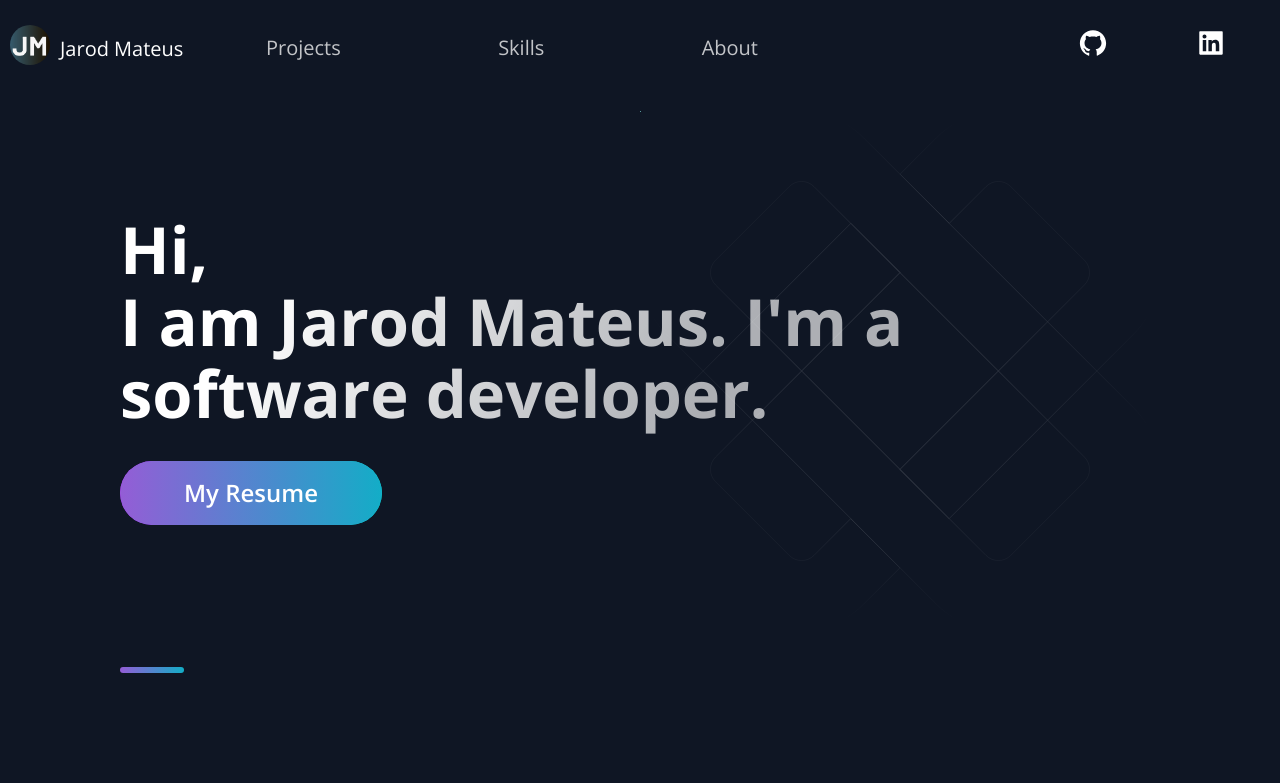
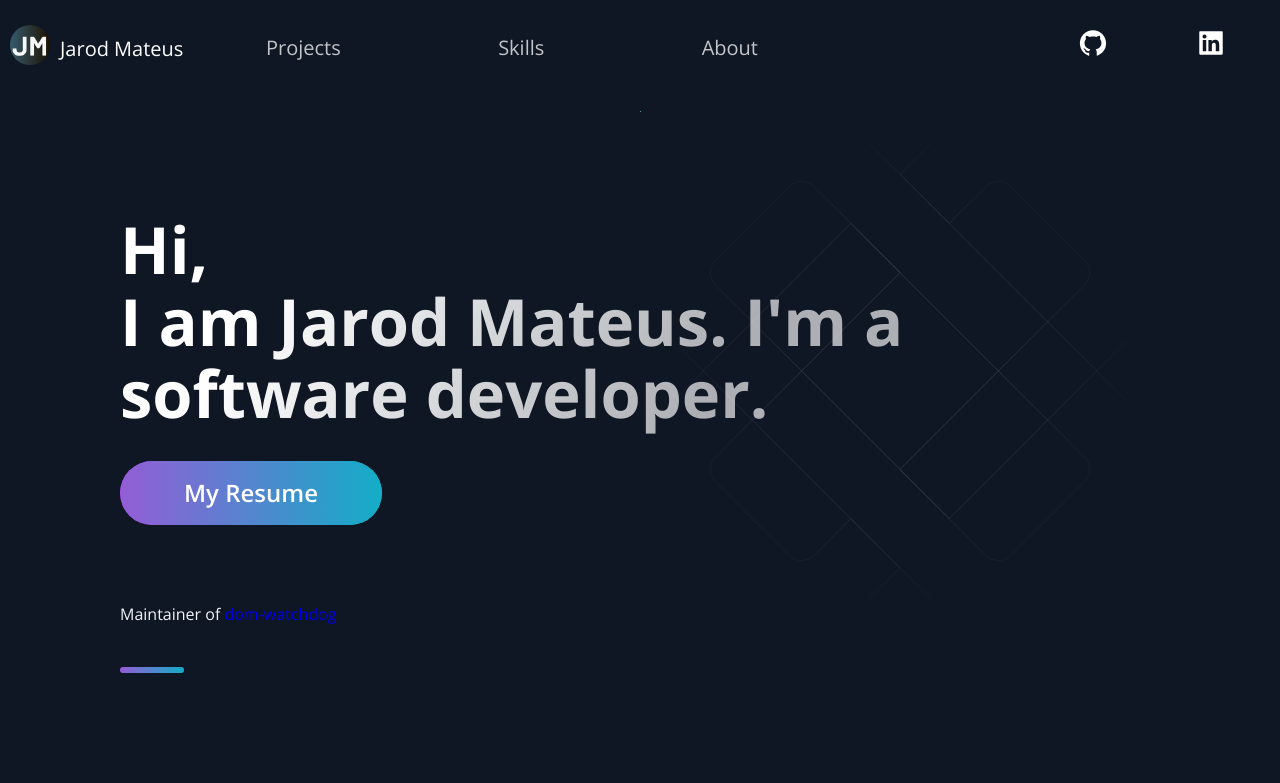
Before and after one commit to jarodsim/jarodmateus, a Next.js app: page / in a window 1280 px wide. Shown: the top 783 px of the page. Built offline with nearby package versions, Linux system fonts and the light colour scheme.

Commit message:
Adicionar link para o pacote dom-watchdog no componente Hero e corrigir atributo crossOrigin no script do documento

```diff
--- a/src/components/Hero/Hero.js
+++ b/src/components/Hero/Hero.js
@@ -7,6 +7,7 @@ import {
 } from '../../styles/GlobalComponents'
 import Button from '../../styles/GlobalComponents/Button'
 import { LeftSection } from './HeroStyles'
+import Link from 'next/link'
 
 const Hero = (props) => (
   <>
@@ -24,6 +25,7 @@ const Hero = (props) => (
         >
           My Resume
         </Button>
+        Maintainer of <Link href={'https://www.npmjs.com/package/dom-watchdog'} target='_blank' >dom-watchdog</Link>
       </LeftSection>
     </Section>
   </>
--- a/src/pages/_document.js
+++ b/src/pages/_document.js
@@ -32,7 +32,7 @@ export default class MyDocument extends Document {
       <Html lang='pt-br'>
         <Head>
           <script async src="https://pagead2.googlesyndication.com/pagead/js/adsbygoogle.js?client=ca-pub-9385210236159025"
-            crossorigin="anonymous"></script>
+            crossOrigin="anonymous"></script>
           <link
             href='https://fonts.googleapis.com/css2?family=Open+Sans:wght@300;400;500;600;700&display=swap'
             rel='stylesheet'
```
